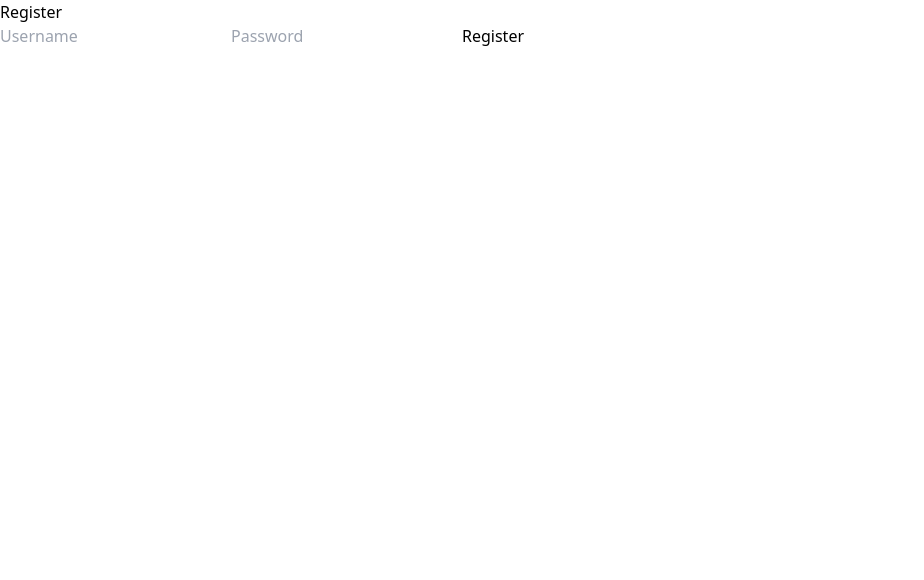
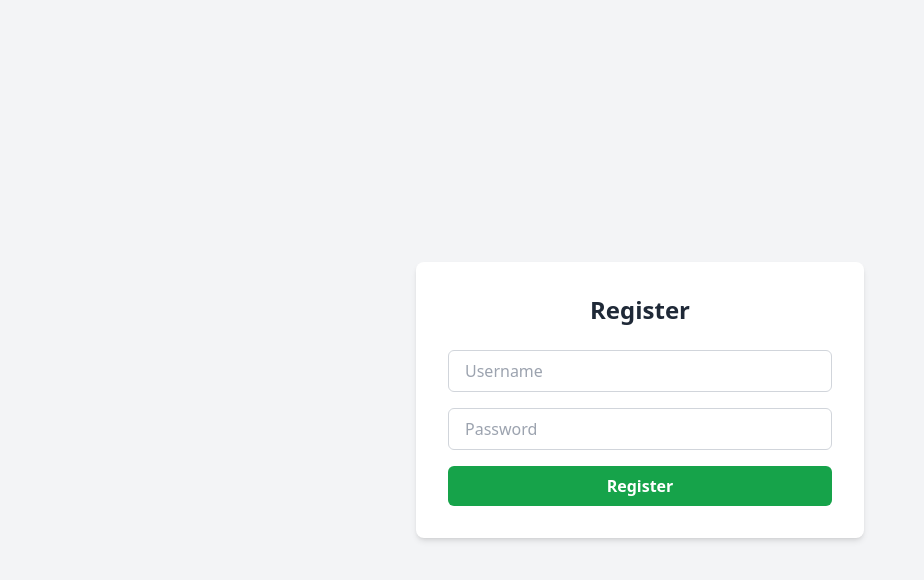
Before and after one commit to yeot1123/Blog-Friends, a Vue app in the folder frontend/: page /register in a window 1280 px wide. Shown: the top 580 px of the page, without its empty margins (0-924 px from the left). Built offline with nearby package versions, Linux system fonts and the light colour scheme; no server answers; the HTML template or start-up script is replaced by a standard one.

Commit message:
edit UI, error Message

```diff
--- a/frontend/src/components/PostEditor.vue
+++ b/frontend/src/components/PostEditor.vue
@@ -51,14 +51,16 @@ const submitPost = async () => {
 
     if (response.status === 201) {
       alert('Post added successfully!');
+      router.push('/');
     }
 
     title.value = '';
     content.value = '';
-    router.push('/');
-
   } catch (error) {
-    alert(error.message);
+    if (error.status === 401){
+      alert('Please Login Before Create Post !!')
+      router.push('/login')
+    }
   }
 };
 </script>
--- a/frontend/src/main.js
+++ b/frontend/src/main.js
@@ -4,7 +4,7 @@ import App from './App.vue';
 import router from './router';
 import axios from 'axios';
 
-import './assets/css/tailwind.css'; // ลองเปลี่ยนเป็นแบบนี้
+import './assets/css/tailwind.css';
 
 
 axios.defaults.baseURL = process.env.VUE_APP_BACKEND_URL;  // backend Express
--- a/frontend/src/views/Home.vue
+++ b/frontend/src/views/Home.vue
@@ -1,27 +1,37 @@
 <template>
-  <div class="max-w-4xl mx-auto p-4">
-    <h1 class="text-3xl font-bold mb-4 text-center">Welcome to Blog-Friends</h1>
-    <div class="flex justify-center gap-4 mb-6">
+  <div class="max-w-6xl mx-auto p-4">
+    <!-- Navbar -->
+    <div class="flex justify-between items-center mb-8">
+      <h1 class="text-2xl font-bold text-blue-800">Blog-Friends</h1>
+      <div class="flex gap-3">
+        <router-link
+          to="/login"
+          class="px-4 py-2 bg-green-600 text-white rounded hover:bg-green-700 transition"
+        >
+          Login
+        </router-link>
+        <router-link
+          to="/register"
+          class="px-4 py-2 bg-purple-600 text-white rounded hover:bg-purple-700 transition"
+        >
+          Register
+        </router-link>
+      </div>
+    </div>
+
+    <!-- Main Section -->
+    <h2 class="text-3xl font-bold text-center p-8">Welcome to Blog-Friends</h2>
+
+    <div class="flex justify-center mb-10">
       <router-link
         to="/postCreate"
         class="px-4 py-2 bg-blue-600 text-white rounded hover:bg-blue-700 transition"
       >
         Create Blog Post
       </router-link>
-      <router-link
-        to="/login"
-        class="px-4 py-2 bg-green-600 text-white rounded hover:bg-green-700 transition"
-      >
-        Login Page
-      </router-link>
-      <router-link
-        to="/register"
-        class="px-4 py-2 bg-purple-600 text-white rounded hover:bg-purple-700 transition"
-      >
-        Register Page
-      </router-link>
     </div>
 
+    <!-- Post Grid -->
     <ul class="grid grid-cols-1 sm:grid-cols-2 md:grid-cols-3 gap-4">
       <li
         v-for="post in posts"
@@ -43,11 +53,10 @@
 </template>
 
 
-
 <script setup>
-import { ref, onMounted } from 'vue';
-import axios from 'axios';
-import socket from '../socket';  // import socket จากไฟล์กลาง
+import { ref, onMounted } from "vue";
+import axios from "axios";
+import socket from "../socket"; // import socket จากไฟล์กลาง
 
 const posts = ref([]);
 const loading = ref(true);
@@ -55,18 +64,18 @@ const error = ref(null);
 
 onMounted(async () => {
   try {
-    const response = await axios.get('/api/posts');
+    const response = await axios.get("/api/posts");
     posts.value = response.data;
   } catch (err) {
     console.error(err);
-    error.value = 'Failed to fetch posts';
+    error.value = "Failed to fetch posts";
   } finally {
     loading.value = false;
   }
 });
 
 // Listen for new posts
-socket.on('newPost', (newPost) => {
+socket.on("newPost", (newPost) => {
   newPost.isNew = true;
   posts.value.unshift(newPost);
 
@@ -74,5 +83,4 @@ socket.on('newPost', (newPost) => {
     newPost.isNew = false;
   }, 15000);
 });
-
 </script>
--- a/frontend/src/views/Login.vue
+++ b/frontend/src/views/Login.vue
@@ -1,13 +1,33 @@
 <template>
-  <div>
-    <h2>Login</h2>
-    <form @submit.prevent="handleLogin">
-      <input type="username" v-model="username" placeholder="Username" required>
-      <input type="password" v-model="password" placeholder="Password" required>
-      <button type="submit">Login</button>
-    </form>
+  <div class="flex items-center justify-center min-h-screen bg-gray-100">
+    <div class="w-full max-w-md p-8 space-y-6 bg-white rounded-lg shadow-md">
+      <h2 class="text-2xl font-bold text-center text-gray-800">Login</h2>
+      <form @submit.prevent="handleLogin" class="space-y-4">
+        <input
+          type="text"
+          v-model="username"
+          placeholder="Username"
+          required
+          class="w-full px-4 py-2 border border-gray-300 rounded-md focus:outline-none focus:ring-2 focus:ring-blue-500"
+        />
+        <input
+          type="password"
+          v-model="password"
+          placeholder="Password"
+          required
+          class="w-full px-4 py-2 border border-gray-300 rounded-md focus:outline-none focus:ring-2 focus:ring-blue-500"
+        />
+        <button
+          type="submit"
+          class="w-full py-2 font-semibold text-white bg-blue-600 rounded-md hover:bg-blue-700 transition"
+        >
+          Login
+        </button>
+      </form>
+    </div>
   </div>
 </template>
+
 
 <script setup>
 import { ref } from 'vue';
@@ -21,10 +41,12 @@ const router = useRouter();
 const handleLogin = async () => {
   try {
     const response = await axios.post('/api/auth/login', { username: username.value, password: password.value });
-    // สมมติว่า response.data.token
     localStorage.setItem('token', response.data.token);
     router.push('/'); // กลับไปหน้า Home
   } catch (error) {
+    if (error.status === 401) {
+      alert('Invalid username or password, IF You Dont Have an account please Signup First');
+    }
     console.error('Login failed:', error);
   }
 };
--- a/frontend/src/views/Register.vue
+++ b/frontend/src/views/Register.vue
@@ -1,13 +1,33 @@
 <template>
-  <div>
-    <h2>Register</h2>
-    <form @submit.prevent="handleRegister">
-      <input type="text" v-model="username" placeholder="Username" required>
-      <input type="password" v-model="password" placeholder="Password" required>
-      <button type="submit">Register</button>
-    </form>
+  <div class="flex items-center justify-center min-h-screen bg-gray-100">
+    <div class="w-full max-w-md p-8 space-y-6 bg-white rounded-lg shadow-md">
+      <h2 class="text-2xl font-bold text-center text-gray-800">Register</h2>
+      <form @submit.prevent="handleRegister" class="space-y-4">
+        <input
+          type="text"
+          v-model="username"
+          placeholder="Username"
+          required
+          class="w-full px-4 py-2 border border-gray-300 rounded-md focus:outline-none focus:ring-2 focus:ring-green-500"
+        />
+        <input
+          type="password"
+          v-model="password"
+          placeholder="Password"
+          required
+          class="w-full px-4 py-2 border border-gray-300 rounded-md focus:outline-none focus:ring-2 focus:ring-green-500"
+        />
+        <button
+          type="submit"
+          class="w-full py-2 font-semibold text-white bg-green-600 rounded-md hover:bg-green-700 transition"
+        >
+          Register
+        </button>
+      </form>
+    </div>
   </div>
 </template>
+
 
 <script setup>
 import { ref } from 'vue';
@@ -26,6 +46,7 @@ const handleRegister = async () => {
     router.push('/login'); // ไปหน้า Login
   } catch (error) {
     console.error('Register failed:', error);
+    alert(error);
   }
 };
 </script>
```
